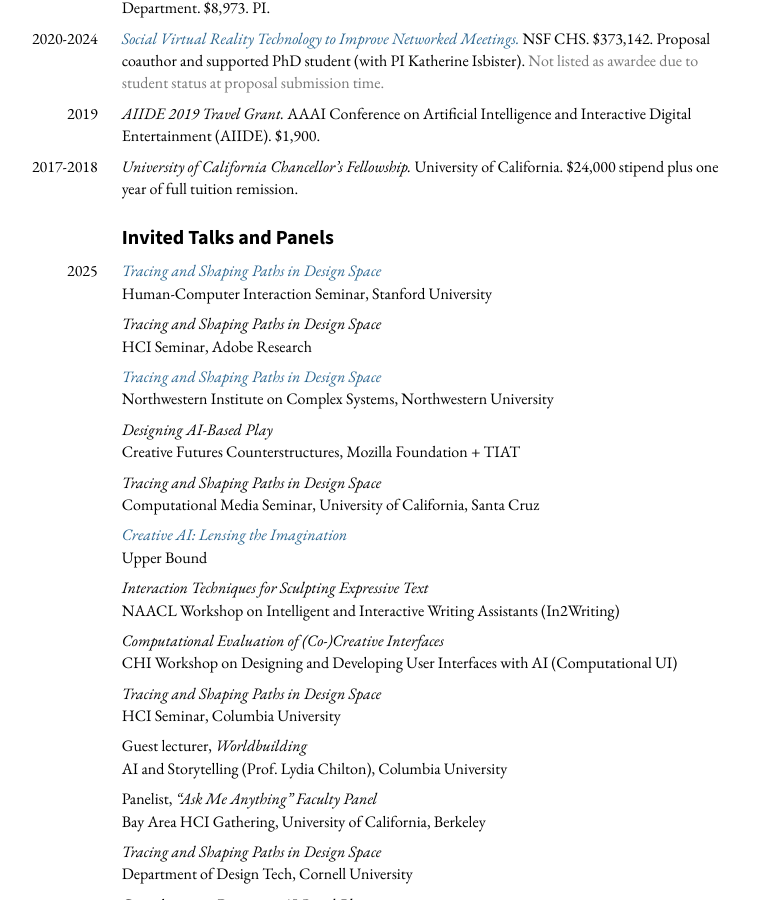
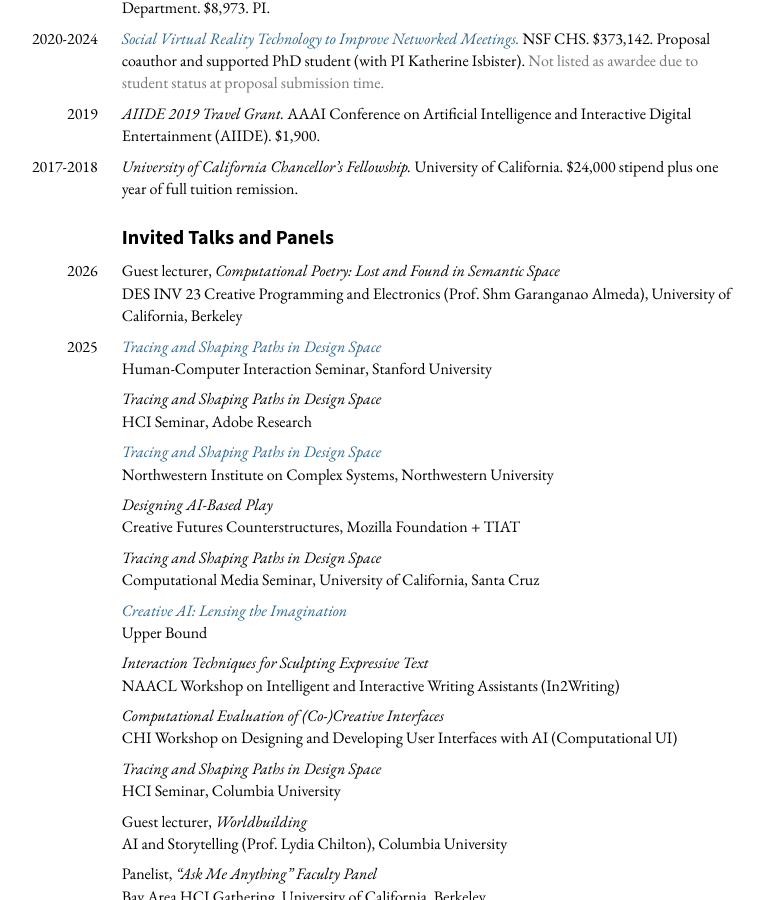
Before and after one commit to mkremins/mkremins.github.io, a Jekyll site: the page built from cv/index.html, in a window 1280 px wide and 900 px high, scrolled down 8617 px. Shown: the whole window, without its empty margins (261-1025 px from the left). Built offline with Jekyll 4.4.1, drawn with Linux system fonts in a browser that asks for light colours.

Commit message:
Add UC Berkeley DES INV 23 guest lecture

```diff
--- a/_data/talks.json
+++ b/_data/talks.json
@@ -1,4 +1,12 @@
 [
+{
+  "title": "Computational Poetry: Lost and Found in Semantic Space",
+  "url": "",
+  "year": "2026",
+  "venue": "UC Berkeley DES INV 23",
+  "venue_long": "DES INV 23 Creative Programming and Electronics (Prof. Shm Garanganao Almeda), University of California, Berkeley",
+  "type": "guest_lecture",
+},
 {
   "title": "Tracing and Shaping Paths in Design Space",
   "url": "https://www.youtube.com/watch?v=B9WsVMGtIuk",
```
